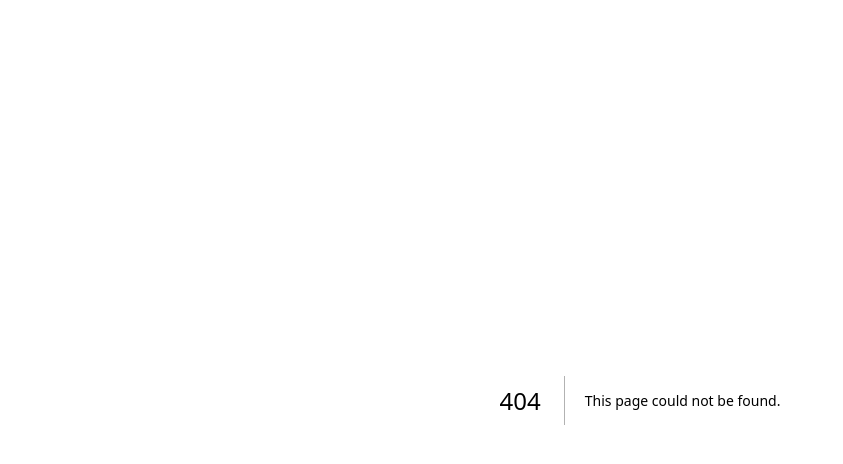
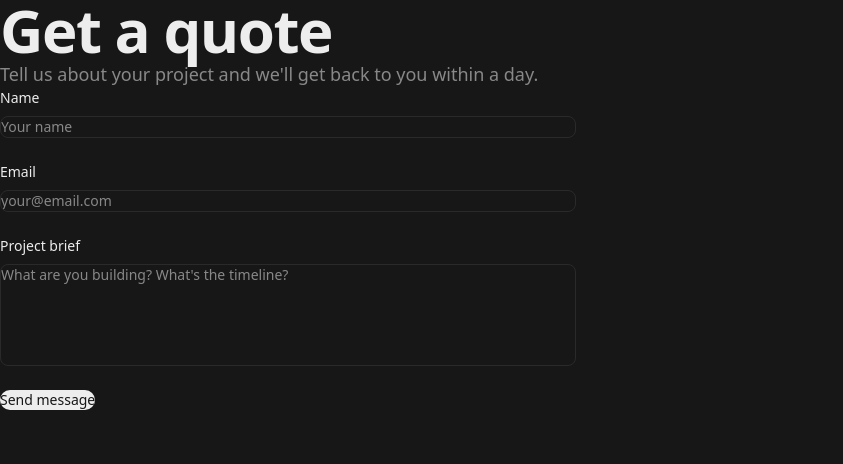
Before and after one commit to zkiihne/anima, a Next.js app: page /get-a-quote in a window 1280 px wide. Before the commit this address had no page. Shown: the top 464 px of the page, without its empty margins (0-843 px from the left). Built offline with nearby package versions, Linux system fonts and the light colour scheme.

Commit message:
feat: /get-a-quote page, update nav and contact CTAs

```diff
--- /dev/null
+++ b/src/app/get-a-quote/page.tsx
@@ -0,0 +1,63 @@
+import type { Metadata } from 'next'
+
+export const metadata: Metadata = {
+  title: 'Get a quote — Anima',
+  description: 'Tell us about your project. We respond within one business day.',
+}
+
+export default function GetAQuotePage() {
+  return (
+    <main className="min-h-screen px-6 pt-40 pb-24 md:px-12 md:pt-48">
+      <div className="max-w-xl">
+        <h1 className="mb-4 text-4xl font-semibold tracking-tight md:text-6xl">Get a quote</h1>
+        <p className="mb-12 text-lg text-[var(--muted)]">Tell us about your project and we'll get back to you within a day.</p>
+        <form
+          action="mailto:hello@anima.studio"
+          method="post"
+          encType="text/plain"
+          className="flex flex-col gap-6"
+        >
+          <div className="flex flex-col gap-2">
+            <label htmlFor="name" className="text-sm font-medium">Name</label>
+            <input
+              id="name"
+              name="name"
+              type="text"
+              required
+              placeholder="Your name"
+              className="rounded-lg border border-[var(--border)] bg-transparent px-4 py-3 text-sm text-[var(--foreground)] placeholder:text-[var(--muted)] focus:border-[var(--foreground)] focus:outline-none transition-colors"
+            />
+          </div>
+          <div className="flex flex-col gap-2">
+            <label htmlFor="email" className="text-sm font-medium">Email</label>
+            <input
+              id="email"
+              name="email"
+              type="email"
+              required
+              placeholder="your@email.com"
+              className="rounded-lg border border-[var(--border)] bg-transparent px-4 py-3 text-sm text-[var(--foreground)] placeholder:text-[var(--muted)] focus:border-[var(--foreground)] focus:outline-none transition-colors"
+            />
+          </div>
+          <div className="flex flex-col gap-2">
+            <label htmlFor="project" className="text-sm font-medium">Project brief</label>
+            <textarea
+              id="project"
+              name="project"
+              rows={5}
+              required
+              placeholder="What are you building? What's the timeline?"
+              className="rounded-lg border border-[var(--border)] bg-transparent px-4 py-3 text-sm text-[var(--foreground)] placeholder:text-[var(--muted)] focus:border-[var(--foreground)] focus:outline-none transition-colors resize-none"
+            />
+          </div>
+          <button
+            type="submit"
+            className="w-fit rounded-full bg-[var(--foreground)] px-6 py-3 text-sm font-medium text-[var(--background)] transition-opacity hover:opacity-80"
+          >
+            Send message
+          </button>
+        </form>
+      </div>
+    </main>
+  )
+}
--- a/src/components/sections/Contact.tsx
+++ b/src/components/sections/Contact.tsx
@@ -7,7 +7,7 @@ export function Contact() {
       <AnimateIn>
         <h2 className="mb-4 text-4xl font-semibold md:text-6xl">Ready to build something?</h2>
         <p className="mb-10 max-w-xl text-lg text-[var(--muted)]">Tell us about your project and we'll get back to you within a day.</p>
-        <Button href="mailto:hello@anima.studio" variant="primary">Get a quote</Button>
+        <Button href="/get-a-quote" variant="primary">Get a quote</Button>
       </AnimateIn>
     </section>
   )
--- a/src/lib/content.ts
+++ b/src/lib/content.ts
@@ -4,7 +4,7 @@ export const nav = {
     { label: 'Services', href: '#services' },
     { label: 'About', href: '#about' },
   ],
-  cta: { label: 'Get a quote', href: '#contact' },
+  cta: { label: 'Get a quote', href: '/get-a-quote' },
 }
 
 export const hero = {
```
